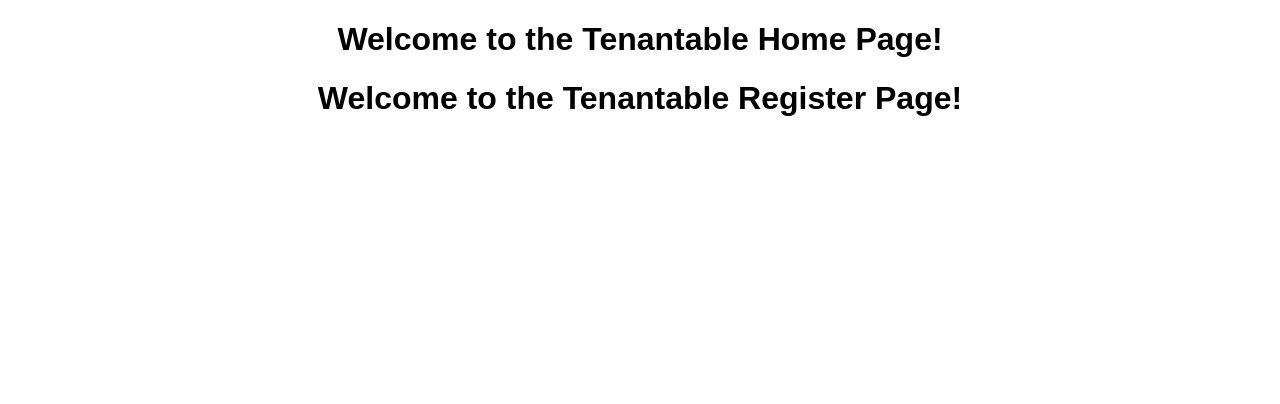
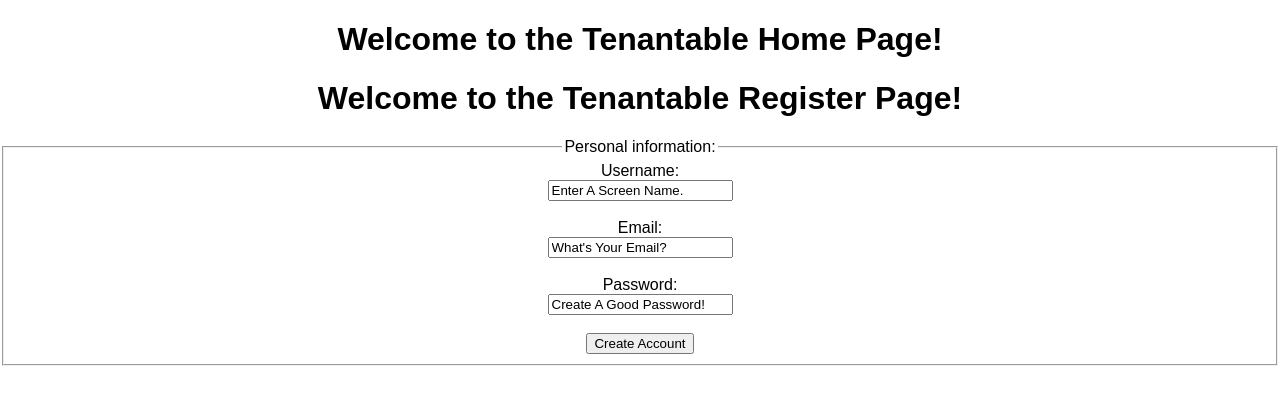
Before and after one commit to EddieHarmonJr/tenantable, a React (Create React App) app in the folder frontend/: page /register in a window 1280 px wide. Shown: the top 404 px of the page. Built offline with nearby package versions, Linux system fonts and the light colour scheme.

Commit message:
create preliminary registration form.

```diff
--- a/frontend/src/components/Register.jsx
+++ b/frontend/src/components/Register.jsx
@@ -9,6 +9,23 @@
         return(
             <div>
                 <h1>Welcome to the Tenantable Register Page!</h1>
+                <div>
+                    <form action="/action_page.php">
+                        <fieldset>
+                            <legend>Personal information:</legend>
+                                Username:<br/>
+                            <input type="text" name="username" value="Enter A Screen Name."/><br/>
+                            <br/>
+                                Email:<br/>
+                            <input type="text" name="lastname" value="What's Your Email?"/><br/>
+                            <br/>
+                                Password:<br/>
+                            <input type="text" name="lastname" value="Create A Good Password!"/><br/><br/>
+                            <input type="submit" value="Create Account" />
+                        </fieldset>
+                    </form>
+                </div>
+
             </div>
         )
     }
```
